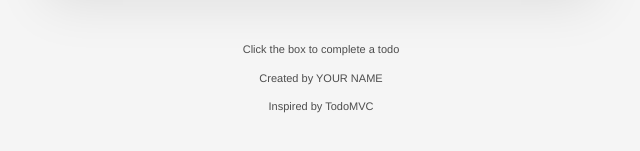
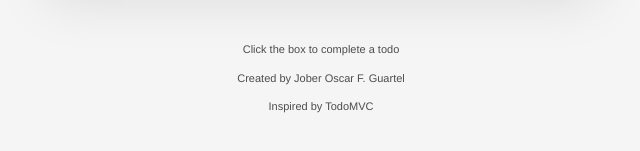
Before and after one commit to joberoscarguartel/csit340-todomvc, a React (Vite) app: page / in a window 1280 px wide. Shown: the part 407-558 px from the top of the page, without its empty margins (319-959 px from the left). Built offline with nearby package versions, Linux system fonts and the light colour scheme.

Commit message:
chore: replace YOUR NAME with Jober Oscar F. Guartel

```diff
--- a/src/App.jsx
+++ b/src/App.jsx
@@ -5,7 +5,7 @@ function App() {
   return (
     <div className="min-h-screen bg-[#f5f5f5] py-8 font-light text-[#111]">
       <Todos />
-      <Info name="YOUR NAME" />
+      <Info name="Jober Oscar F. Guartel" />
     </div>
   )
 }
```
